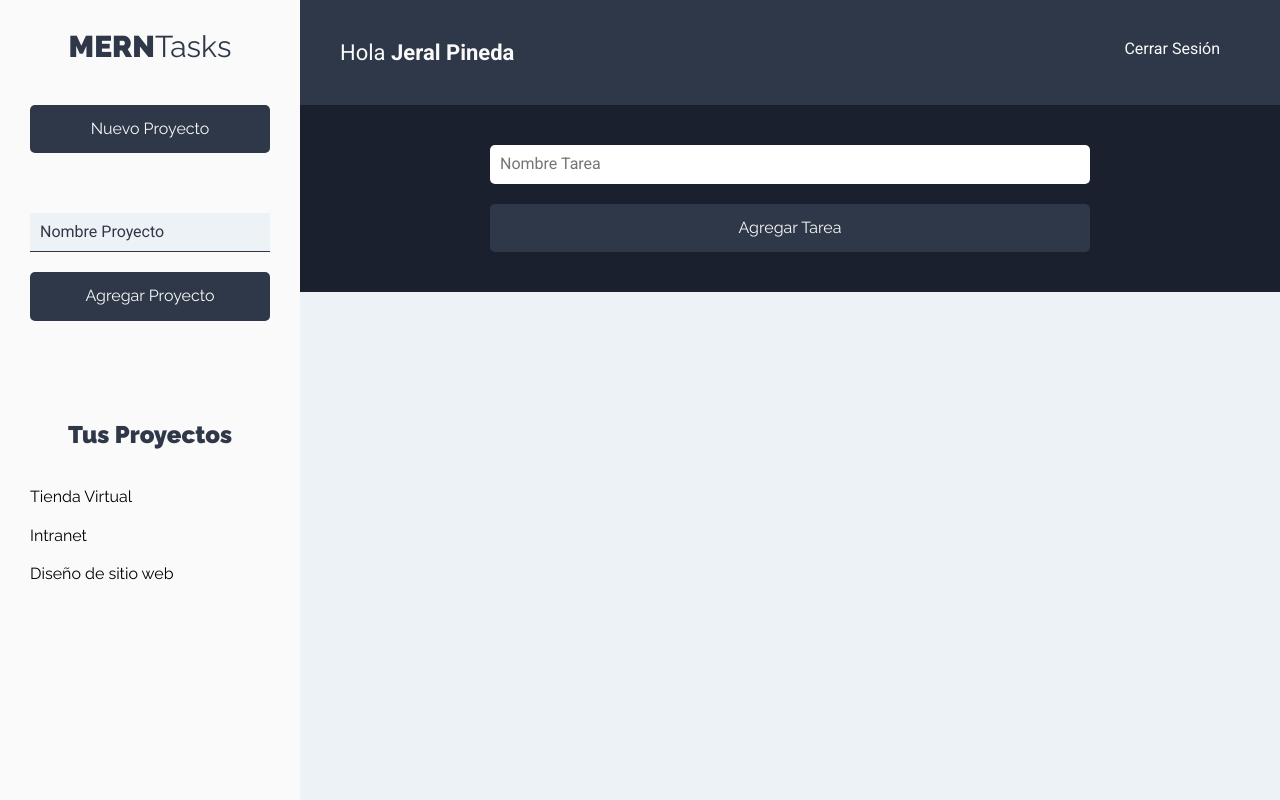
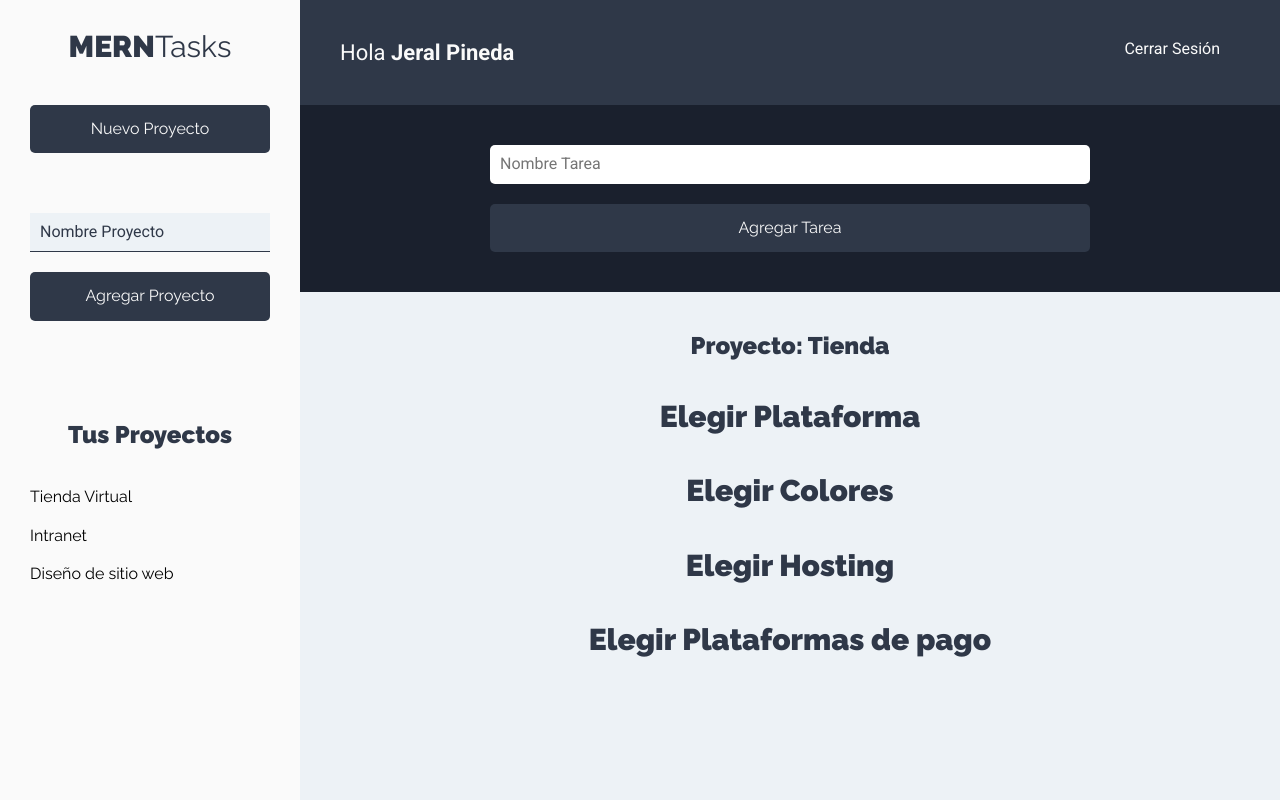
Before and after one commit to JeralPineda/react-MERN-Task, a React (Create React App) app: page /proyectos in a window 1280 px wide. Built offline with nearby package versions, Linux system fonts and the light colour scheme.

Commit message:
Creando el listado de tareas

```diff
--- a/src/components/projects/Projects.js
+++ b/src/components/projects/Projects.js
@@ -1,6 +1,7 @@
 import Header from '../layout/Header';
 import Sidebar from '../layout/Sidebar';
 import FormTask from '../tasks/FormTask';
+import ListTasks from '../tasks/ListTasks';
 
 const Projects = () => {
    return (
@@ -13,7 +14,9 @@
             <main>
                <FormTask />
 
-               <div className="contenedor-tareas"></div>
+               <div className="contenedor-tareas">
+                  <ListTasks />
+               </div>
             </main>
          </div>
       </div>
--- a/src/components/tasks/ListTasks.js
+++ b/src/components/tasks/ListTasks.js
@@ -1,8 +1,43 @@
+import Task from './Task';
+
 const ListTasks = () => {
+   const tareas = [
+      {
+         nombre: 'Elegir Plataforma',
+         estado: true,
+      },
+      {
+         nombre: 'Elegir Colores',
+         estado: false,
+      },
+      {
+         nombre: 'Elegir Hosting',
+         estado: false,
+      },
+      {
+         nombre: 'Elegir Plataformas de pago',
+         estado: true,
+      },
+   ];
+
    return (
-      <div>
-         <h1>Listado Tareas</h1>
-      </div>
+      <>
+         <h2>Proyecto: Tienda</h2>
+
+         <ul className="listado-tareas">
+            {tareas.length === 0 ? (
+               <p className="tarea">No hay tareas</p>
+            ) : (
+               tareas.map((tarea) => (
+                  <Task
+                     //
+                     key={tarea.nombre}
+                     tarea={tarea}
+                  />
+               ))
+            )}
+         </ul>
+      </>
    );
 };
 
--- a/src/components/tasks/Task.js
+++ b/src/components/tasks/Task.js
@@ -1,7 +1,7 @@
-const Task = () => {
+const Task = ({ tarea }) => {
    return (
       <div>
-         <h1>Tarea</h1>
+         <h1>{tarea.nombre}</h1>
       </div>
    );
 };
```
